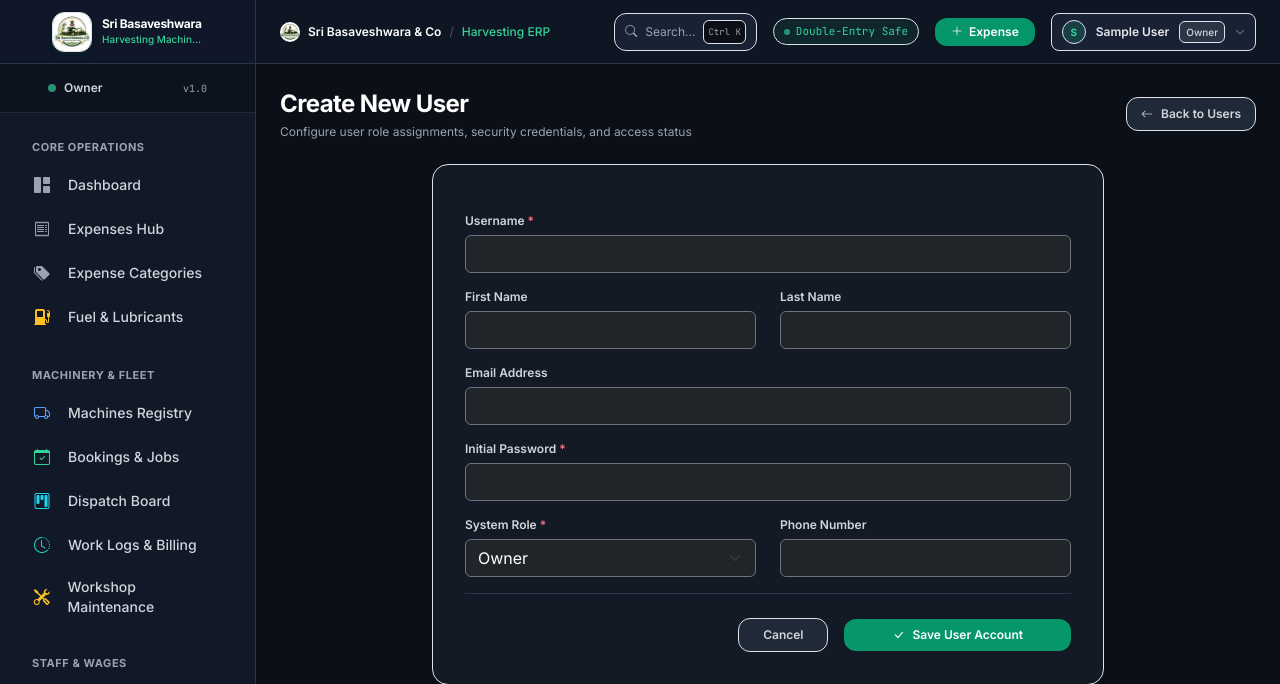
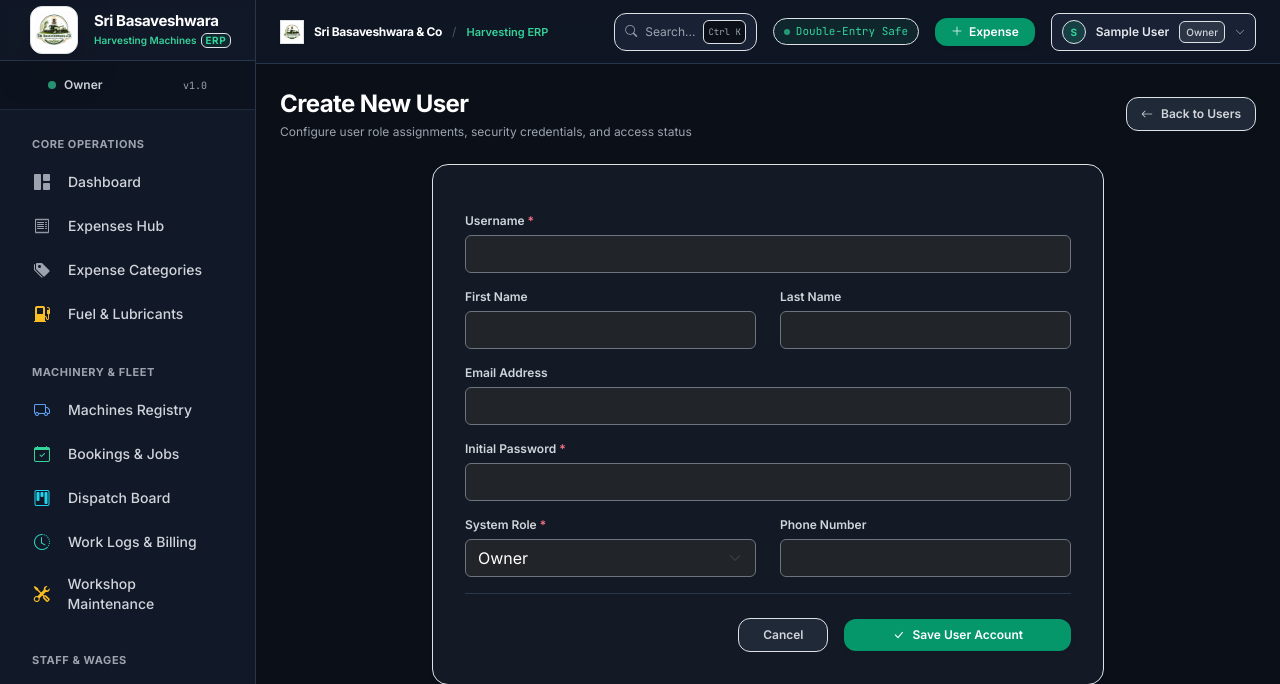
Before and after one commit to diwakarreddy706-maker/expense-tracking-system, a Django app: page /accounts/users/add/ in a window 1280 px wide. Shown: the top 684 px of the page. Run offline with Django 5.2, Linux system fonts and the light colour scheme; the visitor is signed in with stand-in values (Sample User, id 1).

Commit message:
feat(ui): upgrade login page with Sri Basaveshwara logo and enhance sidebar brand header visuals

```diff
--- a/templates/components/header.html
+++ b/templates/components/header.html
@@ -12,11 +12,13 @@
       <i class="bi bi-list text-lg"></i>
     </button>
 
-    <div class="hidden sm:flex items-center gap-2 text-xs">
-      <img src="{% static 'icons/favicon-32x32.png' %}" alt="Logo" class="w-5 h-5 rounded-full object-contain">
-      <span class="text-white font-semibold">Sri Basaveshwara &amp; Co</span>
+    <div class="hidden sm:flex items-center gap-2.5 text-xs">
+      <div class="w-6 h-6 rounded-md bg-white p-0.5 border border-emerald-500/30 shadow-sm flex items-center justify-center flex-shrink-0">
+        <img src="{% static 'icons/favicon-32x32.png' %}" alt="Logo" class="w-full h-full object-contain">
+      </div>
+      <span class="text-white font-bold tracking-tight">Sri Basaveshwara &amp; Co</span>
       <span class="text-gray-600">/</span>
-      <span class="text-emerald-400 font-medium">Harvesting ERP</span>
+      <span class="text-emerald-400 font-semibold text-[11px]">Harvesting ERP</span>
     </div>
   </div>
 
--- a/templates/components/sidebar.html
+++ b/templates/components/sidebar.html
@@ -7,14 +7,19 @@
   aria-label="Main Navigation"
 >
   <!-- Sidebar Header / Brand -->
-  <div class="h-16 flex items-center justify-between px-5 border-b border-[#28354A] bg-[#0F172A]/70 backdrop-blur-sm">
-    <a href="{% url 'dashboard:index' %}" class="flex items-center gap-2.5 text-white no-underline group focus:outline-none focus:ring-2 focus:ring-emerald-500 rounded-lg p-1">
-      <img src="{% static 'icons/icon-192.png' %}" alt="Sri Basaveshwara & Co Logo" class="w-10 h-10 rounded-xl object-contain bg-white/5 border border-[#28354A] shadow-md shadow-emerald-950/40 group-hover:scale-105 transition-transform duration-200">
+  <div class="h-20 flex items-center justify-between px-4 border-b border-[#28354A] bg-[#0F172A]/85 backdrop-blur-sm">
+    <a href="{% url 'dashboard:index' %}" class="flex items-center gap-3 text-white no-underline group focus:outline-none focus:ring-2 focus:ring-emerald-500 rounded-xl p-1.5 hover:bg-white/[0.03] transition-all duration-200">
+      <div class="w-12 h-12 rounded-xl bg-white p-1 border border-emerald-500/40 shadow-lg shadow-emerald-950/60 flex-shrink-0 group-hover:scale-105 group-hover:border-emerald-400 group-hover:shadow-emerald-500/20 transition-all duration-200">
+        <img src="{% static 'icons/icon-192.png' %}" alt="Sri Basaveshwara & Co Logo" class="w-full h-full object-contain">
+      </div>
       <div class="min-w-0">
-        <div class="font-bold text-xs tracking-tight text-white flex items-center gap-1 truncate">
-          <span>Sri Basaveshwara</span>
+        <div class="font-extrabold text-[13px] tracking-tight text-white leading-tight truncate">
+          Sri Basaveshwara
         </div>
-        <div class="text-[10px] text-emerald-400 font-medium truncate">Harvesting Machines</div>
+        <div class="text-[10px] font-semibold text-emerald-400 flex items-center gap-1 mt-0.5 leading-tight">
+          <span class="truncate">Harvesting Machines</span>
+          <span class="text-[8px] uppercase tracking-wider px-1 py-0.2 rounded bg-emerald-500/10 text-emerald-400 border border-emerald-500/20 font-bold">ERP</span>
+        </div>
       </div>
     </a>
 
```
Also changed, not shown: templates/accounts/login.html (+9 -4 lines).
